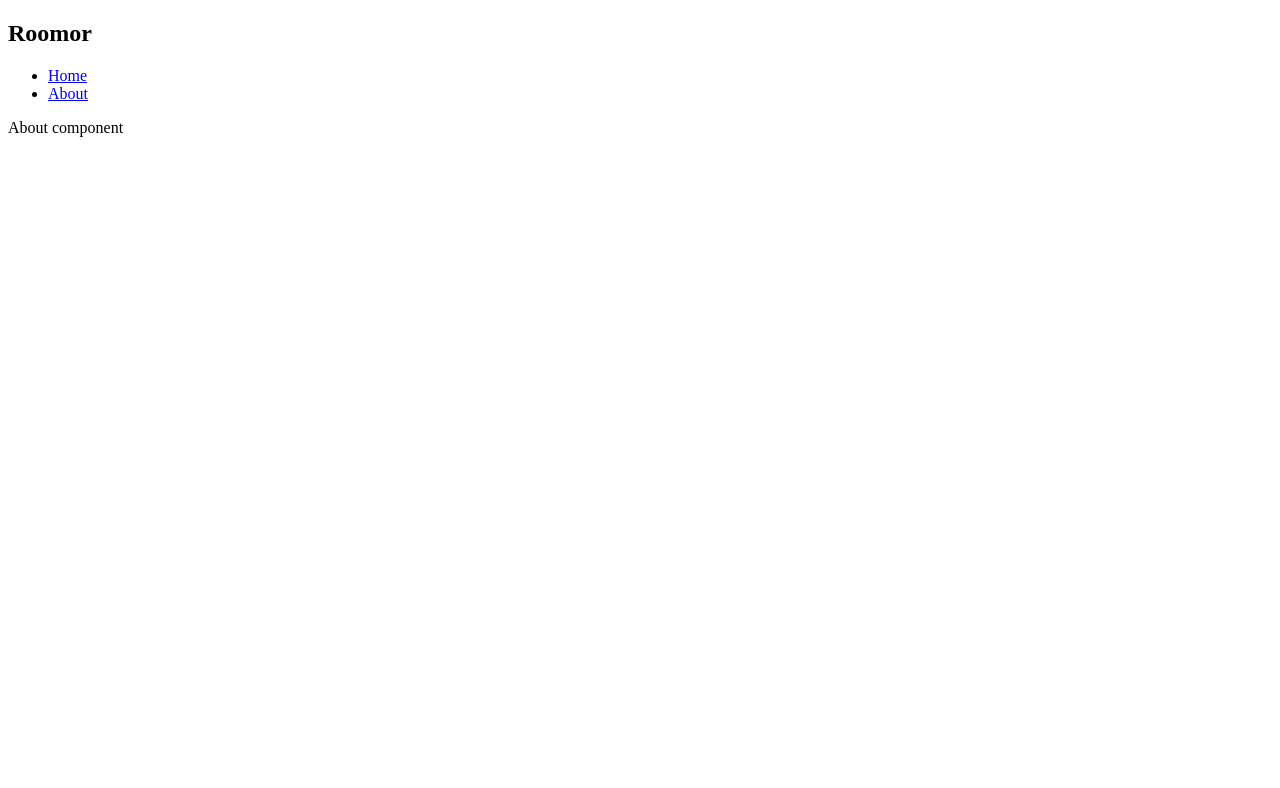
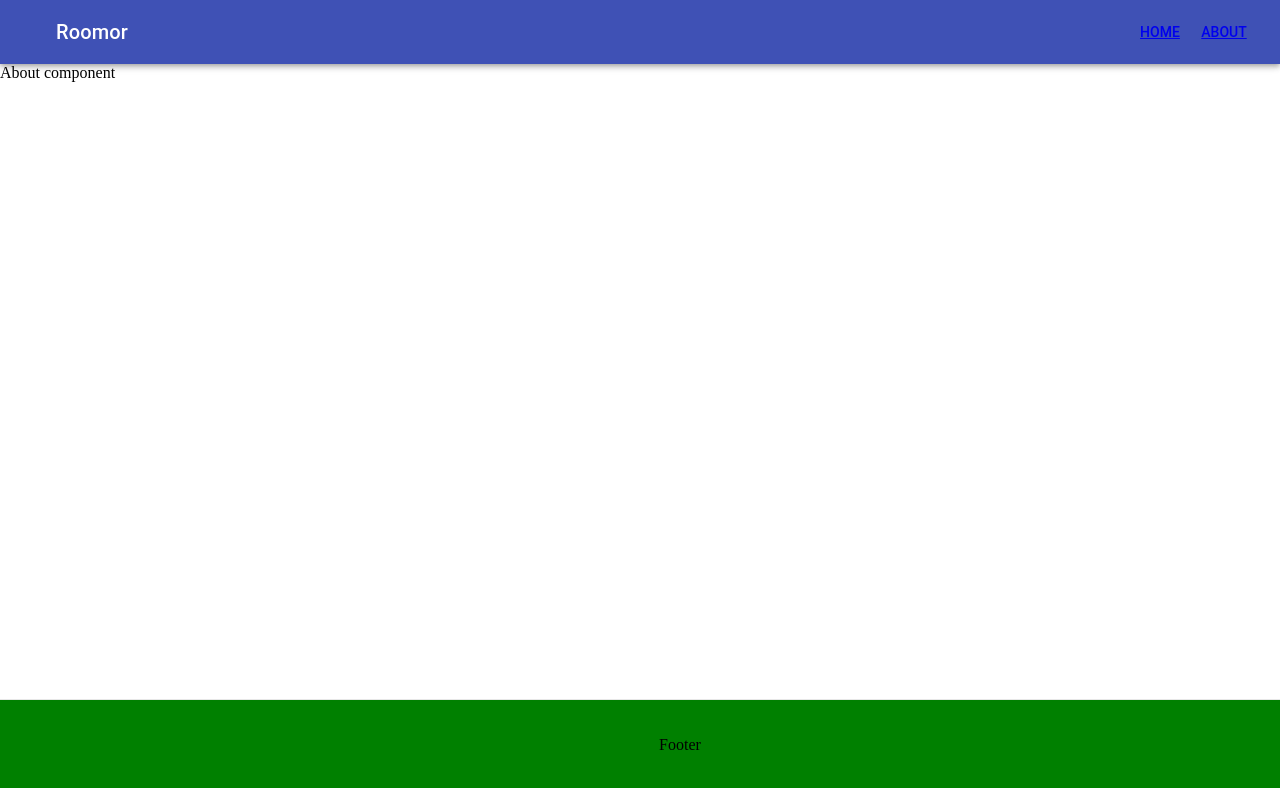
Before and after one commit to FreeCodeCampNorthridge/Roomor, a React app in the folder client/: page /about in a window 1280 px wide. Shown: the top 788 px of the page. Built offline with nearby package versions, Linux system fonts and the light colour scheme.

Commit message:
install material ui, style header

```diff
--- a/client/package.json
+++ b/client/package.json
@@ -25,6 +25,7 @@
     "webpack-dev-server": "^3.2.1"
   },
   "dependencies": {
+    "@material-ui/core": "^3.9.2",
     "react": "^16.8.3",
     "react-dom": "^16.8.3",
     "react-router-dom": "^4.3.1"
--- a/client/src/App.js
+++ b/client/src/App.js
@@ -1,22 +1,22 @@
 import React, { Component } from 'react';
+import { BrowserRouter as Router, Route, Switch } from 'react-router-dom';
 import Header from './components/Header';
-import { BrowserRouter as Router, Route, Switch } from 'react-router-dom';
 import Home from './components/Home';
 import About from './components/About';
+import Footer from './components/Footer';
+import '@material-ui/core';
 
 class App extends Component {
-  constructor(props) {
-    super(props);
-  }
   render() {
     return (
       <Router>
         <div>
-          <Header branding="Roomor" />
+          <Header />
           <Switch>
             <Route exact path="/" component={Home} />
             <Route path="/about" component={About} />
           </Switch>
+          <Footer />
         </div>
       </Router>
     );
--- a/client/src/components/Header.js
+++ b/client/src/components/Header.js
@@ -1,20 +1,52 @@
 import React from 'react';
+import PropTypes from 'prop-types';
+import { withStyles } from '@material-ui/core/styles';
+import AppBar from '@material-ui/core/AppBar';
+import Toolbar from '@material-ui/core/Toolbar';
+import Typography from '@material-ui/core/Typography';
+import Button from '@material-ui/core/Button';
+import IconButton from '@material-ui/core/IconButton';
 import { Link } from 'react-router-dom';
 
-export default function Header(props) {
+const styles = {
+  root: {
+    flexGrow: 1
+  },
+  grow: {
+    flexGrow: 1
+  },
+  menuButton: {
+    marginLeft: -12,
+    marginRight: 20
+  }
+};
+
+function Header(props) {
+  const { classes } = props;
   return (
-    <header>
-      <nav>
-        <h1>{props.branding}</h1>
-        <ul>
-          <li>
+    <div className={classes.root}>
+      <AppBar position="static">
+        <Toolbar>
+          <IconButton
+            className={classes.menuButton}
+            color="inherit"
+            aria-label="Menu"
+          />
+          <Typography variant="h6" color="inherit" className={classes.grow}>
+            Roomor
+          </Typography>
+          <Button color="inherit">
             <Link to="/">Home</Link>
-          </li>
-          <li>
+          </Button>
+          <Button color="inherit">
             <Link to="/about">About</Link>
-          </li>
-        </ul>
-      </nav>
-    </header>
+          </Button>
+        </Toolbar>
+      </AppBar>
+    </div>
   );
 }
+Header.propTypes = {
+  classes: PropTypes.object.isRequired
+};
+export default withStyles(styles)(Header);
--- a/client/src/index.html
+++ b/client/src/index.html
@@ -1,15 +1,12 @@
 <!DOCTYPE html>
 <html>
-
 <head>
   <meta charset="utf-8">
   <meta http-equiv="X-UA-Compatible" content="IE=edge">
   <title>Roomor App</title>
   <meta name="viewport" content="width=device-width, initial-scale=1">
 </head>
-
-<body>
+<body style="margin:0px">
   <div id="app"></div>
 </body>
-
 </html>
```
Also changed, not shown: 1 other file (tests, documents, lock files or other folders).
